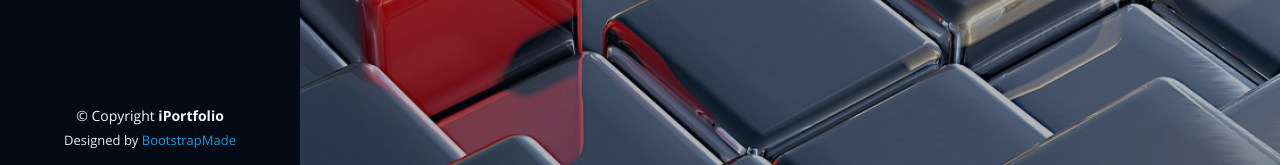
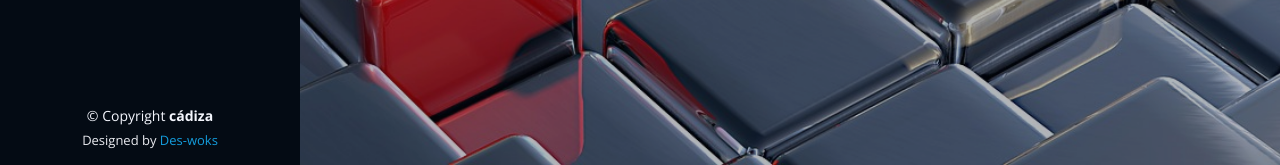
Before and after one commit to Des-works/wordcount, a Django app: page / in a window 1280 px wide. Shown: the part 635-800 px from the top of the page. Run offline with Django 4.2, Linux system fonts and the light colour scheme; some libraries are stand-ins or nearby versions.

Commit message:
Project_update 1.0.0

```diff
--- a/templates/count.html
+++ b/templates/count.html
@@ -85,10 +85,10 @@
  <footer id="footer">
   <div class="container">
     <div class="copyright">
-        &copy; Copyright <strong><span>iPortfolio</span></strong>
+      &copy; Copyright <strong><span>cádiza</span></strong>
     </div>
     <div class="credits">
-        Designed by <a href="https://bootstrapmade.com/">BootstrapMade</a>
+      Designed by <a href="https://deworks.000webhostapp.com/">Des-woks</a>
     </div>
   </div>
 </footer><!-- End  Footer -->
--- a/templates/index.html
+++ b/templates/index.html
@@ -71,10 +71,10 @@
   <footer id="footer">
     <div class="container">
       <div class="copyright">
-        &copy; Copyright <strong><span>iPortfolio</span></strong>
+        &copy; Copyright <strong><span>cádiza</span></strong>
       </div>
       <div class="credits">
-        Designed by <a href="https://bootstrapmade.com/">BootstrapMade</a>
+        Designed by <a href="https://deworks.000webhostapp.com/">Des-woks</a>
       </div>
     </div>
   </footer><!-- End  Footer -->
--- a/templates/review.html
+++ b/templates/review.html
@@ -89,10 +89,10 @@
   <footer id="footer">
     <div class="container">
       <div class="copyright">
-        &copy; Copyright <strong><span>iPortfolio</span></strong>
+        &copy; Copyright <strong><span>cádiza</span></strong>
       </div>
       <div class="credits">
-        Designed by <a href="https://bootstrapmade.com/">BootstrapMade</a>
+        Designed by <a href="https://deworks.000webhostapp.com/">Des-woks</a>
       </div>
     </div>
   </footer><!-- End  Footer -->
```
Lines whose indentation alone changed are shown as unchanged.
